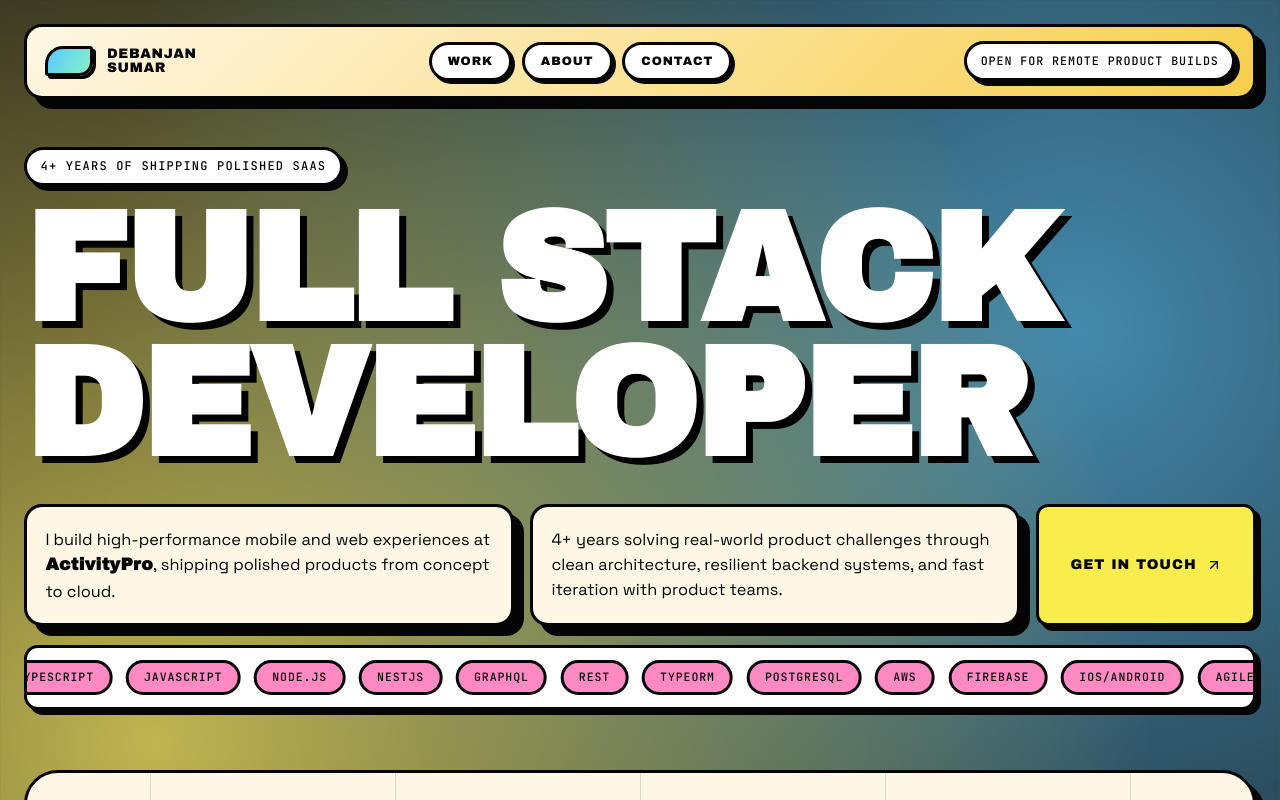
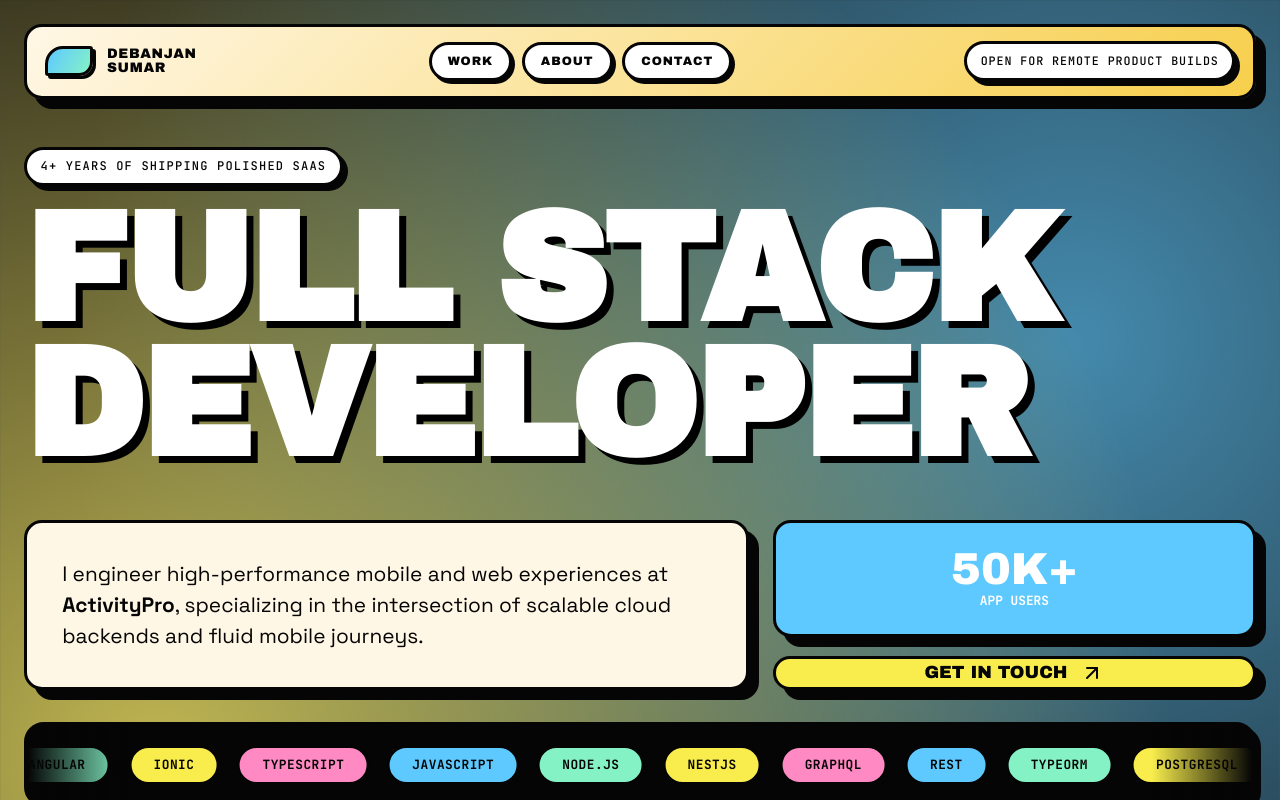
Before and after one commit to debsumar/my-portfolio, a React (Vite) app: page / in a window 1280 px wide. Shown: the top 800 px of the page. Built offline with nearby package versions, Linux system fonts and the light colour scheme.

Commit message:
feat: Revamp hero introduction with a bento grid layout, update skill marquee styling, and reorder main content sections.

```diff
--- a/src/App.css
+++ b/src/App.css
@@ -174,76 +174,168 @@
 }
 
 .hero-intro {
-  margin-top: 2rem;
-  display: grid;
-  grid-template-columns: 1fr 1fr auto;
-  gap: 1rem;
-  align-items: stretch;
+  margin-top: 3rem;
+  width: 100%;
 }
 
-.intro-col {
-  padding: 1.2rem 1.15rem;
-  background: var(--paper);
+/* VERSION 1: BENTO GRID */
+.bento-intro-v1 {
+  display: grid;
+  grid-template-columns: 1.5fr 1fr;
+  gap: 1.5rem;
 }
 
-.intro-col p {
+.bento-main-bio {
+  background: var(--paper);
+  padding: 2.2rem;
+  display: flex;
+  flex-direction: column;
+  justify-content: center;
+}
+
+.bento-main-bio p {
+  font-size: 1.3rem;
+  line-height: 1.5;
   margin: 0;
   color: var(--ink-strong);
-  font-size: 1.02rem;
-  line-height: 1.55;
 }
 
-.intro-col strong {
-  font-family: var(--font-display);
-  font-size: 1.05em;
-  letter-spacing: 0.02em;
+.bento-sidebar {
+  display: grid;
+  grid-template-rows: auto 1fr;
+  gap: 1.2rem;
 }
 
-.intro-cta {
+.metric-box {
+  background: var(--accent-blue);
+  padding: 1.5rem;
+  text-align: center;
   display: flex;
-  justify-content: flex-end;
-  align-items: stretch;
+  flex-direction: column;
+  align-items: center;
+  justify-content: center;
 }
 
-.get-in-touch {
-  display: inline-flex;
-  align-items: center;
-  gap: 0.55rem;
-  justify-content: center;
-  min-width: 220px;
-  width: 100%;
-  text-align: center;
-  text-decoration: none;
+.metric-value {
+  font-family: var(--font-display);
+  font-size: 2.8rem;
+  line-height: 1;
+  display: block;
 }
 
+.metric-label {
+  font-family: var(--font-mono);
+  font-size: 0.8rem;
+  font-weight: 800;
+  text-transform: uppercase;
+}
+
+.bento-cta {
+  background: var(--accent-lime);
+  display: flex;
+  align-items: center;
+  justify-content: center;
+  gap: 0.8rem;
+  font-family: var(--font-display);
+  font-size: 1.1rem;
+  text-transform: uppercase;
+  transition: all 0.2s ease;
+  cursor: pointer;
+  text-decoration: none;
+  color: var(--ink-strong);
+}
+
+.bento-cta:hover {
+  transform: rotate(-2deg) scale(1.05);
+  background: #fff;
+}
+
+@media (max-width: 768px) {
+  .bento-intro-v1 {
+    grid-template-columns: 1fr;
+  }
+  .bento-sidebar {
+    grid-template-rows: auto;
+  }
+}
+
+
 .skill-marquee {
-  margin-top: 1.2rem;
-  border: 3px solid var(--ink-strong);
-  border-radius: 14px;
-  background: #fff;
+  margin-top: 2rem;
+  border: 4px solid var(--ink-strong);
+  border-radius: 20px;
+  background: var(--ink-strong);
   box-shadow: var(--shadow-soft);
-  padding: 0.72rem 0;
+  padding: 1.2rem 0; /* Slightly more vertical breathing room */
   overflow: hidden;
+  position: relative;
+}
+
+/* Faded edges effect */
+.skill-marquee::before,
+.skill-marquee::after {
+  content: "";
+  position: absolute;
+  top: 0;
+  bottom: 0;
+  width: 100px;
+  z-index: 3;
+  pointer-events: none;
+}
+
+.skill-marquee::before {
+  left: 0;
+  background: linear-gradient(to right, var(--ink-strong) 0%, transparent 100%);
+}
+
+.skill-marquee::after {
+  right: 0;
+  background: linear-gradient(to left, var(--ink-strong) 0%, transparent 100%);
 }
 
 .marquee-track {
   display: flex;
   width: max-content;
-  gap: 0.85rem;
-  animation: scroll-skills 26s linear infinite;
+  gap: 1.2rem;
+  animation: scroll-skills 50s linear infinite;
+}
+
+.marquee-track:hover {
+  animation-play-state: paused;
 }
 
 .skill-pill {
   flex: 0 0 auto;
-  border: 3px solid var(--ink-strong);
-  border-radius: 999px;
-  padding: 0.42rem 0.95rem;
-  background: var(--accent-pink);
+  border: 2px solid var(--ink-strong);
+  border-radius: 999px; /* Absolute pill/capsule shape */
+  padding: 0.5rem 1.4rem;
+  background: #fff;
   color: var(--ink-strong);
   font-family: var(--font-mono);
-  font-size: 0.72rem;
-  letter-spacing: 0.08em;
+  font-size: 0.8rem;
+  font-weight: 800;
   text-transform: uppercase;
+  letter-spacing: 0.04em;
+  transition: all 0.2s ease;
+  box-shadow: 3px 3px 0 var(--ink-strong); /* Solid, tighter shadow */
+}
+
+.skill-pill:hover {
+  transform: translate(-3px, -3px);
+  box-shadow: 6px 6px 0 var(--ink-strong);
+  filter: brightness(1.05); /* Subtle highlight instead of white flash */
+  z-index: 5;
+}
+
+/* Alternate pill colors - Background only, keep borders black */
+.skill-pill:nth-child(4n+1) { border-color: var(--ink-strong); background-color: var(--accent-pink); }
+.skill-pill:nth-child(4n+2) { border-color: var(--ink-strong); background-color: var(--accent-blue); }
+.skill-pill:nth-child(4n+3) { border-color: var(--ink-strong); background-color: var(--accent-mint); }
+.skill-pill:nth-child(4n+4) { border-color: var(--ink-strong); background-color: var(--accent-lime); }
+
+@keyframes scroll-skills {
+  0% { transform: translateX(0); }
+  100% { transform: translateX(-50%); }
 }
 
 .showcase-section {
--- a/src/App.tsx
+++ b/src/App.tsx
@@ -69,22 +69,22 @@ const App: React.FC = () => {
         </h1>
 
         <div className="hero-intro">
-          <div className="intro-col brutal-card">
-            <p>
-              I build high-performance mobile and web experiences at <strong>ActivityPro</strong>,
-              shipping polished products from concept to cloud.
-            </p>
-          </div>
-          <div className="intro-col brutal-card">
-            <p>
-              4+ years solving real-world product challenges through clean architecture,
-              resilient backend systems, and fast iteration with product teams.
-            </p>
-          </div>
-          <div className="intro-cta">
-            <a href={`mailto:${contact.email}`} className="get-in-touch brutal-button">
-              GET IN TOUCH <ArrowUpRight size={16} />
-            </a>
+          <div className="bento-intro-v1">
+            <div className="bento-main-bio brutal-card">
+              <p>
+                I engineer high-performance mobile and web experiences at <strong>ActivityPro</strong>,
+                specializing in the intersection of scalable cloud backends and fluid mobile journeys.
+              </p>
+            </div>
+            <div className="bento-sidebar">
+              <div className="metric-box brutal-card">
+                <span className="metric-value">50K+</span>
+                <span className="metric-label">App Users</span>
+              </div>
+              <a href="#contact" className="bento-cta brutal-card">
+                GET IN TOUCH <ArrowUpRight size={24} />
+              </a>
+            </div>
           </div>
         </div>
 
@@ -95,9 +95,60 @@ const App: React.FC = () => {
             ))}
           </div>
         </div>
-      </header>
+      </header >
 
-      <section id="work" className="showcase-section">
+      <section id="work" className="content-section dark-bg">
+        <div className="container">
+          <h2 className="section-title">MY WORKS</h2>
+          <div className="projects-grid">
+            {projects.map((project, index) => {
+              const accentClasses = ['accent-lime', 'accent-blue', 'accent-pink', 'accent-orange'];
+              const accentClass = accentClasses[index % accentClasses.length];
+
+              return (
+                <a
+                  key={index}
+                  href={project.link || '#'}
+                  target={project.link ? "_blank" : "_blank"}
+                  rel="noreferrer"
+                  className={`project-card brutal-card ${accentClass}`}
+                  style={{ textDecoration: 'none' }}
+                >
+                  <div className="project-accent-bar" />
+                  <div className="project-card-body">
+                    <div className="project-info">
+                      <div className="project-meta-top">
+                        <span className="project-category">{project.category}</span>
+                        <span className="project-status-badge">LIVE ⚡</span>
+                      </div>
+                      <h3>{project.title}</h3>
+                      <p className="project-desc">{project.description}</p>
+
+                      <div className="project-tech-tags">
+                        {project.technologies.slice(0, 4).map((tech, i) => (
+                          <span key={i} className="tech-tag">{tech}</span>
+                        ))}
+                      </div>
+                    </div>
+
+                    <div className="project-footer">
+                      <span className="project-year">{project.date}</span>
+                      <div className="project-arrow-box">
+                        <span className="view-text">VIEW CASE</span>
+                        <div className="project-arrow">
+                          <ArrowUpRight size={18} />
+                        </div>
+                      </div>
+                    </div>
+                  </div>
+                </a>
+              );
+            })}
+          </div>
+        </div>
+      </section>
+
+      <section id="interests" className="showcase-section">
         <div className="grid-background" aria-hidden="true">
           <div className="grid-line v-line" style={{ left: '10%' }} />
           <div className="grid-line v-line" style={{ left: '30%' }} />
@@ -180,57 +231,6 @@ const App: React.FC = () => {
         </div>
       </section>
 
-      <section id="projects" className="content-section dark-bg">
-        <div className="container">
-          <h2 className="section-title">SELECTED WORKS</h2>
-          <div className="projects-grid">
-            {projects.map((project, index) => {
-              const accentClasses = ['accent-lime', 'accent-blue', 'accent-pink', 'accent-orange'];
-              const accentClass = accentClasses[index % accentClasses.length];
-
-              return (
-                <a
-                  key={index}
-                  href={project.link || '#'}
-                  target={project.link ? "_blank" : "_blank"}
-                  rel="noreferrer"
-                  className={`project-card brutal-card ${accentClass}`}
-                  style={{ textDecoration: 'none' }}
-                >
-                  <div className="project-accent-bar" />
-                  <div className="project-card-body">
-                    <div className="project-info">
-                      <div className="project-meta-top">
-                        <span className="project-category">{project.category}</span>
-                        <span className="project-status-badge">LIVE ⚡</span>
-                      </div>
-                      <h3>{project.title}</h3>
-                      <p className="project-desc">{project.description}</p>
-
-                      <div className="project-tech-tags">
-                        {project.technologies.slice(0, 4).map((tech, i) => (
-                          <span key={i} className="tech-tag">{tech}</span>
-                        ))}
-                      </div>
-                    </div>
-
-                    <div className="project-footer">
-                      <span className="project-year">{project.date}</span>
-                      <div className="project-arrow-box">
-                        <span className="view-text">VIEW CASE</span>
-                        <div className="project-arrow">
-                          <ArrowUpRight size={18} />
-                        </div>
-                      </div>
-                    </div>
-                  </div>
-                </a>
-              );
-            })}
-          </div>
-        </div>
-      </section>
-
       <section id="about" className="content-section light-bg">
         <div className="container">
           <h2 className="section-title dark-text">EXPERIENCE</h2>
@@ -305,7 +305,7 @@ const App: React.FC = () => {
       <footer className="footer">
         <p>© {new Date().getFullYear()} Debanjan Sumar</p>
       </footer>
-    </div>
+    </div >
   );
 };
 
```
